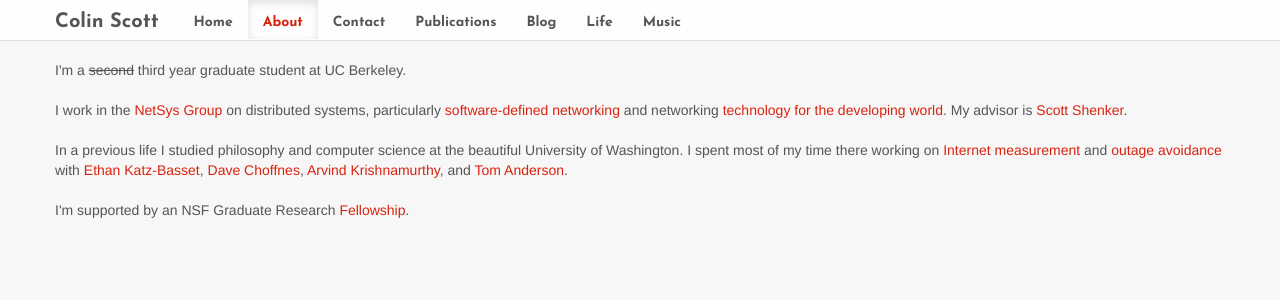
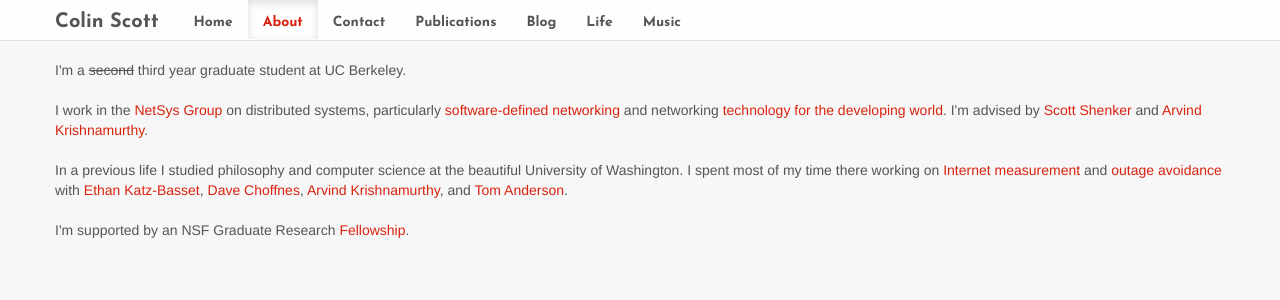
Before and after one commit to colin-scott/personal_website, a Jekyll site: the page built from about.html, in a window 1280 px wide. Shown: the top 300 px of the page. Built offline with Jekyll 4.4.1, drawn with Linux system fonts in a browser that asks for light colours; Markdown is read by kramdown in place of the engine named in the settings.

Commit message:
Add Arvind as a co-advisor.

```diff
--- a/about.html
+++ b/about.html
@@ -12,9 +12,9 @@ I work in the <a href=https://netsys.cs.berkeley.edu>NetSys
     Group</a> on distributed systems, particularly
 <a href=http://www.youtube.com/embed/WVs7Pc99S7w>software-defined networking</a> and
 networking <a href="http://tier.cs.berkeley.edu/drupal/">technology for
-    the developing world</a>. My advisor is <a
+    the developing world</a>. I'm advised by <a
     href="http://www.eecs.berkeley.edu/Faculty/Homepages/shenker.html">Scott
-    Shenker</a>.
+    Shenker</a> and <a href="http://www.cs.washington.edu/people/faculty/arvind/">Arvind Krishnamurthy</a>.
 </br>
 </br>
 In a previous life I studied philosophy and computer science at the
--- a/life.html
+++ b/life.html
@@ -100,7 +100,8 @@ beautiful
 <a href="http://recsports.berkeley.edu/facilities/open-rec-schedules/trails/">Fire Trail</a>.
 </li>
 <br />
-<li>Some day I'll get around to posting my music on soundcloud.
+<li>Some day I'll get around to posting my music on <a
+    href="https://soundcloud.com/">soundcloud</a>.
 </li>
 <!--
 <a href="http://www.amazon.com/lm/R1ND6NVGCISX40/ref=cm_lm_pthnk_view?ie=UTF8&lm_bb=">reading</a>,
```
